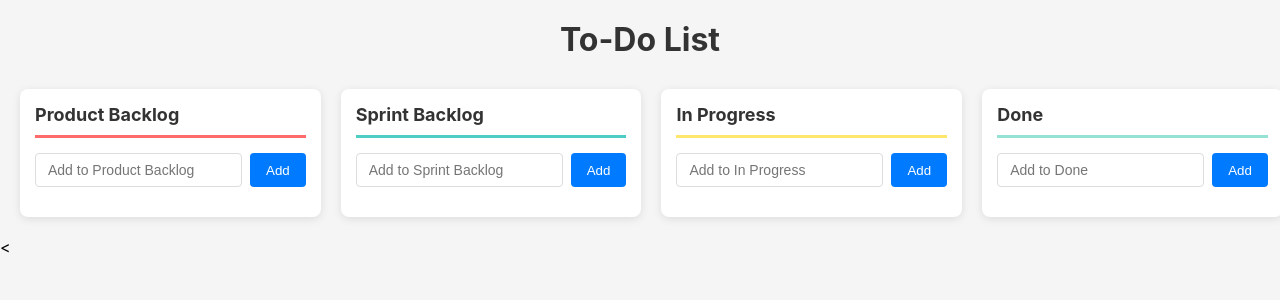
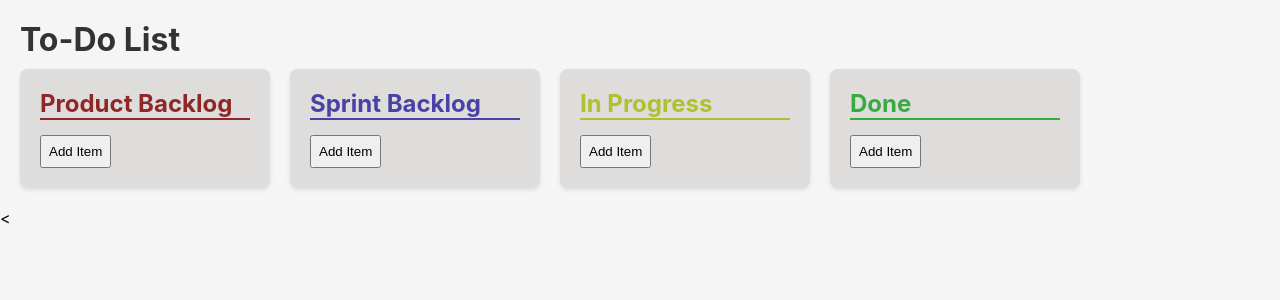
Before and after one commit to bib-nnord/ToDoApp, a React (Create React App) app: page / in a window 1280 px wide. Shown: the top 300 px of the page. Built offline with nearby package versions, Linux system fonts and the light colour scheme.

Commit message:
react state

```diff
--- a/src/App.css
+++ b/src/App.css
@@ -4,6 +4,10 @@
   box-sizing: border-box;
 }
 
+h1 {
+  margin-bottom: 10px;
+  color: #333;
+}
 body {
   background-color: #f5f5f5;
   font-family: -apple-system, BlinkMacSystemFont, 'Segoe UI', Roboto, Oxygen, Ubuntu, Cantarell, sans-serif;
@@ -15,213 +19,66 @@ body {
   margin: 0 auto;
 }
 
-.app h1 {
-  text-align: center;
-  margin-bottom: 30px;
-  color: #333;
+.categories{
+  display: flex;
+  gap: 20px;
+
 }
 
-.categories-container {
-  display: grid;
-  grid-template-columns: repeat(4, 1fr);
-  gap: 20px;
+
+Button {
+  padding:  7px;
 }
 
 .category {
-  background-color: white;
+  background-color: #dfdcdc;
   border-radius: 8px;
-  padding: 15px;
-  box-shadow: 0 2px 8px rgba(0, 0, 0, 0.1);
+  padding: 20px;
+  box-shadow: 0 2px 4px rgba(0,0,0,0.1);
+  min-width: 250px;
 }
 
 .category:nth-child(1) h2 {
-  border-bottom-color: #FF6B6B;
+  margin-bottom: 15px;
+  color: #8e2727;
+  border-bottom: 2px solid #8e2727;
 }
 
-.category:nth-child(1) .task-item {
-  border-left-color: #FF6B6B;
+.card {
+  padding: 10px;
+}
+
+
+.category:nth-child(1) textarea {
+  border-bottom: 2px solid #8e2727;
 }
 
 .category:nth-child(2) h2 {
-  border-bottom-color: #4ECDC4;
+  margin-bottom: 15px;
+  color: #4941a6;
+  border-bottom: 2px solid #4941a6;
 }
 
-.category:nth-child(2) .task-item {
-  border-left-color: #4ECDC4;
+.category:nth-child(2) textarea {
+  border-bottom: 2px solid #4941a6;
 }
 
 .category:nth-child(3) h2 {
-  border-bottom-color: #FFE66D;
+  margin-bottom: 15px;
+  color: #aec22e;
+  border-bottom: 2px solid #aec22e;
 }
 
-.category:nth-child(3) .task-item {
-  border-left-color: #FFE66D;
+.category:nth-child(3) textarea {
+  border-bottom: 2px solid #aec22e;
 }
 
 .category:nth-child(4) h2 {
-  border-bottom-color: #95E1D3;
+  margin-bottom: 15px;
+  color: #38ab3e;
+  border-bottom: 2px solid #38ab3e;
 }
 
-.category:nth-child(4) .task-item {
-  border-left-color: #95E1D3;
+.category:nth-child(4) textarea {
+  border-bottom: 2px solid #38ab3e;
 }
-
-.category h2 {
-  font-size: 18px;
-  margin-bottom: 15px;
-  color: #333;
-  border-bottom: 3px solid #007bff;
-  padding-bottom: 10px;
-}
-
-.input-group {
-  display: flex;
-  gap: 8px;
-  margin-bottom: 15px;
-}
-
-.input-group input {
-  flex: 1;
-  padding: 8px 12px;
-  border: 1px solid #ddd;
-  border-radius: 4px;
-  font-size: 14px;
-}
-
-.input-group button {
-  padding: 8px 16px;
-  background-color: #007bff;
-  color: white;
-  border: none;
-  border-radius: 4px;
-  cursor: pointer;
-  font-weight: 500;
-}
-
-.input-group button:hover {
-  background-color: #0056b3;
-}
-
-.task-list {
-  list-style: none;
-}
-
-.task-item {
-  background-color: #f9f9f9;
-  padding: 12px;
-  margin-bottom: 8px;
-  border-radius: 4px;
-  border-left: 4px solid #007bff;
-  display: flex;
-  justify-content: space-between;
-  align-items: center;
-  gap: 10px;
-  cursor: move;
-  user-select: none;
-}
-
-.task-item:active {
-  opacity: 0.7;
-  box-shadow: 0 4px 12px rgba(0, 0, 0, 0.2);
-}
-
-.task-item span {
-  flex: 1;
-  word-break: break-word;
-  color: #333;
-}
-
-.task-buttons {
-  display: flex;
-  gap: 4px;
-}
-
-.btn-move, .btn-delete {
-  padding: 4px 8px;
-  border: none;
-  border-radius: 3px;
-  cursor: pointer;
-  font-size: 12px;
-  font-weight: bold;
-}
-
-.btn-move {
-  background-color: #28a745;
-  color: white;
-}
-
-.btn-move:hover {
-  background-color: #218838;
-}
-
-.btn-delete {
-  padding: 4px 8px;
-  background-color: #dc3545;
-  color: white;
-  border: none;
-  border-radius: 3px;
-  cursor: pointer;
-  font-size: 12px;
-  font-weight: bold;
-}
-
-.btn-delete:hover {
-  background-color: #c82333;
-}
-
-@media (max-width: 1200px) {
-  .categories-container {
-    grid-template-columns: repeat(2, 1fr);
-  }
-}
-
-@media (max-width: 768px) {
-  .categories-container {
-    grid-template-columns: 1fr;
-  }
-
-  .task-item {
-  background-color: #f9f9f9;
-  padding: 12px;
-  margin-bottom: 8px;
-  border-radius: 4px;
-  border-left: 4px solid #007bff;
-  display: flex;
-  justify-content: space-between;
-  align-items: center;
-  gap: 10px;
-  cursor: move;
-  user-select: none;
-}
-
-.task-item:active {
-  opacity: 0.7;
-  box-shadow: 0 4px 12px rgba(0, 0, 0, 0.2);
-}
-
-.task-item span {
-  flex: 1;
-  word-break: break-word;
-  color: #333;
-}
-
-.task-buttons {
-  display: flex;
-  gap: 4px;
-}
-
-.btn-delete {
-  padding: 4px 8px;
-  background-color: #dc3545;
-  color: white;
-  border: none;
-  border-radius: 3px;
-  cursor: pointer;
-  font-size: 12px;
-  font-weight: bold;
-}
-
-.btn-delete:hover {
-  background-color: #c82333;
-}
-}
--- a/src/App.js
+++ b/src/App.js
@@ -1,70 +1,178 @@
 import React, { useState } from 'react';
 import './App.css';
-import Category from './Category';
 
-const CATEGORIES = ['productBacklog', 'sprintBacklog', 'inProgress', 'done'];
-const CATEGORY_LABELS = {
-  productBacklog: 'Product Backlog',
-  sprintBacklog: 'Sprint Backlog',
-  inProgress: 'In Progress',
-  done: 'Done'
-};
+// react state, context and nodejs, 3 branches
+
 
 function App() {
-  const [tasks, setTasks] = useState(
-    Object.fromEntries(CATEGORIES.map(cat => [cat, []]))
-  );
-  const [inputs, setInputs] = useState(
-    Object.fromEntries(CATEGORIES.map(cat => [cat, '']))
-  );
+  const [productBacklog, setProductBacklog] = useState([]);
+  const [sprintBacklog, setSprintBacklog] = useState([]);
+  const [inProgress, setInProgress  ] = useState([]);
+  const [done, setDone] = useState([]);
 
-  const addTask = (category, task) => {
-    if (task.trim()) {
-      setTasks(prev => ({
-        ...prev,
-        [category]: [...prev[category], { id: Date.now(), text: task.trim() }]
-      }));
-      setInputs(prev => ({ ...prev, [category]: '' }));
+
+  async function addTask(category) {
+    switch(category) {
+      case 'productBacklog':
+        setProductBacklog(prev => [...prev, {text: '', id: Date.now()}]);
+        break;
+      case 'sprintBacklog':
+        setSprintBacklog(prev => [...prev, {text: '', id: Date.now()}]);
+        break;
+      case 'inProgress':
+        setInProgress(prev => [...prev, {text: '', id: Date.now()}]);
+        break;
+      case 'done':
+        setDone(prev => [...prev, {text: '', id: Date.now()}]);
+        break;
+      default:
+        console.log("error, wrong category");
+        break;
     }
-  };
+  }
 
-  const deleteTask = (category, id) => {
-    setTasks(prev => ({
-      ...prev,
-      [category]: prev[category].filter(task => task.id !== id)
-    }));
-  };
+    async function deleteTask(category, id) {
+    switch(category) {
+      case 'productBacklog':
+        setProductBacklog(prev => prev.filter(item => item.id !== id));
+        break;
+      case 'sprintBacklog':
+        setSprintBacklog(prev => prev.filter(item => item.id !== id));
+        break;
+      case 'inProgress':
+        setInProgress(prev => prev.filter(item => item.id !== id));
+        break;
+      case 'done':
+        setDone(prev => prev.filter(item => item.id !== id));
+        break;
+      default:
+        console.log("error, wrong category");
+        break;
+    }
+  }
 
-  const moveTask = (fromCat, toCat, id) => {
-    const task = tasks[fromCat].find(t => t.id === id);
-    if (task) {
-      setTasks(prev => ({
-        ...prev,
-        [fromCat]: prev[fromCat].filter(t => t.id !== id),
-        [toCat]: [...prev[toCat], task]
-      }));
+  function moveTask(task, fromCategory, toCategory) {
+    switch(fromCategory) {
+      case 'productBacklog':
+        setProductBacklog(prev => prev.filter(item => item.id !== task.id));
+        break;
+      case 'sprintBacklog':
+        setSprintBacklog(prev => prev.filter(item => item.id !== task.id));
+        break;
+      case 'inProgress':
+        setInProgress(prev => prev.filter(item => item.id !== task.id));
+        break;
+      case 'done':
+        setDone(prev => prev.filter(item => item.id !== task.id));
+        break;
+      default:
+        console.log("error, nonexistent category");
+        break;
     }
-  };
+
+    switch(toCategory) {
+      case 'productBacklog':
+        setProductBacklog(prev => [...prev, task]);
+        break;
+      case 'sprintBacklog':
+        setSprintBacklog(prev => [...prev, task]);
+        break;
+      case 'inProgress':
+        setInProgress(prev => [...prev, task]);
+        break;
+      case 'done':
+        setDone(prev => [...prev, task]);
+        break;
+      default:
+        console.log("error, wrong category");
+        break;
+    }
+
+  }
+
+  function updateTask(task, category, newText) {
+    switch(category) {
+      case 'productBacklog':
+        setProductBacklog(prev => prev.map(item => item.id === task.id ? {...item, text: newText} : item));
+        break;
+      case 'sprintBacklog':
+        setSprintBacklog(prev => prev.map(item => item.id === task.id ? {...item, text: newText} : item));
+        break;
+      case 'inProgress':
+        setInProgress(prev => prev.map(item => item.id === task.id ? {...item, text: newText} : item));
+        break;
+      case 'done':
+        setDone(prev => prev.map(item => item.id === task.id ? {...item, text: newText} : item));
+        break;
+      default:
+        console.log("error, wrong category");
+        break;
+    }
+  }
 
   return (
+    <>
     <div className="app">
       <h1>To-Do List</h1>
-      <div className="categories-container">
-        {CATEGORIES.map((category) => (
-          <Category
-            key={category}
-            title={CATEGORY_LABELS[category]}
-            categoryKey={category}
-            tasks={tasks[category]}
-            onAdd={() => addTask(category, inputs[category])}
-            onDelete={(id) => deleteTask(category, id)}
-            onMove={moveTask}
-            inputValue={inputs[category]}
-            onInputChange={(val) => setInputs(prev => ({ ...prev, [category]: val }))}
-          />
-        ))}
+      <div className="categories">
+
+        <div className="category">
+          <h2>Product Backlog</h2>
+
+          {productBacklog.map((item) => (
+            <div key={item.id} className="card">
+              <textarea onChange={(e) => updateTask(item, 'productBacklog', e.target.value)}>{item.text}</textarea>
+              <button onClick={() => moveTask(item, 'productBacklog', 'sprintBacklog')}>{'>'}</button>
+              <button onClick={() => deleteTask('productBacklog', item.id)}>X</button>
+            </div>
+          ))}
+
+          <button onClick={() => addTask('productBacklog')}>Add Item</button>
+        </div>
+
+        <div className="category">
+          <h2>Sprint Backlog</h2>
+          {sprintBacklog.map((item) => (
+            <div key={item.id} className="card">
+              <textarea onChange={(e) => updateTask(item, 'sprintBacklog', e.target.value)}>{item.text}</textarea>
+              <button onClick={() => moveTask(item, 'sprintBacklog', 'inProgress')}>{'>'}</button>
+                            <button onClick={() => moveTask(item, 'sprintBacklog', 'productBacklog')}>{'<'}</button>
+              <button onClick={() => deleteTask('sprintBacklog', item.id)}>X</button>
+            </div>
+          ))}
+          <button onClick={() => addTask('sprintBacklog')}>Add Item</button>
+        </div>
+
+        <div className="category">
+          <h2>In Progress</h2>
+
+          {inProgress.map((item) => (
+            <div key={item.id} className="card">
+              <textarea onChange={(e) => updateTask(item, 'inProgress', e.target.value)}>{item.text}</textarea>
+
+              <button onClick={() => moveTask(item, 'inProgress', 'done')}>{'>'}</button>
+                            <button onClick={() => moveTask(item, 'inProgress', 'sprintBacklog')}>{'<'}</button>
+              <button onClick={() => deleteTask('inProgress', item.id)}>X</button>
+            </div>
+          ))}
+
+          <button onClick={() => addTask('inProgress')}>Add Item</button>
+        </div>
+
+        <div className="category">
+          <h2>Done</h2>
+          {done.map((item) => (
+            <div key={item.id} className="card">
+              <textarea onChange={(e) => updateTask(item, 'done', e.target.value)}>{item.text}</textarea>
+              <button onClick={() => moveTask(item, 'done', 'inProgress')}>{'<'}</button>
+              <button onClick={() => deleteTask('done', item.id)}>X</button>
+            </div>
+          ))}
+          <button onClick={() => addTask('done')}>Add Item</button>
+        </div>
       </div>
     </div>
+    </>
   );
 }
 
--- a/src/Category.js
+++ /dev/null
@@ -1,54 +0,0 @@
-import React from 'react';
-
-function Category({ title, tasks, categoryKey, onAdd, onDelete, onMove, inputValue, onInputChange }) {
-  const handleDragStart = (e, taskId) => {
-    e.dataTransfer.effectAllowed = 'move';
-    e.dataTransfer.setData('taskId', taskId);
-    e.dataTransfer.setData('fromCategory', categoryKey);
-  };
-
-  const handleDragOver = (e) => {
-    e.preventDefault();
-    e.dataTransfer.dropEffect = 'move';
-  };
-
-  const handleDrop = (e) => {
-    e.preventDefault();
-    const taskId = parseInt(e.dataTransfer.getData('taskId'));
-    const fromCategory = e.dataTransfer.getData('fromCategory');
-    if (fromCategory !== categoryKey) {
-      onMove(fromCategory, categoryKey, taskId);
-    }
-  };
-
-  return (
-    <div className="category" onDragOver={handleDragOver} onDrop={handleDrop}>
-      <h2>{title}</h2>
-      <div className="input-group">
-        <input
-          type="text"
-          value={inputValue}
-          onChange={(e) => onInputChange(e.target.value)}
-          placeholder={`Add to ${title}`}
-          onKeyPress={(e) => e.key === 'Enter' && onAdd()}
-        />
-        <button onClick={onAdd}>Add</button>
-      </div>
-      <ul className="task-list">
-        {tasks.map(task => (
-          <li
-            key={task.id}
-            className="task-item"
-            draggable
-            onDragStart={(e) => handleDragStart(e, task.id)}
-          >
-            <span>{task.text}</span>
-            <button onClick={() => onDelete(task.id)} className="btn-delete">✕</button>
-          </li>
-        ))}
-      </ul>
-    </div>
-  );
-}
-
-export default Category;
```
